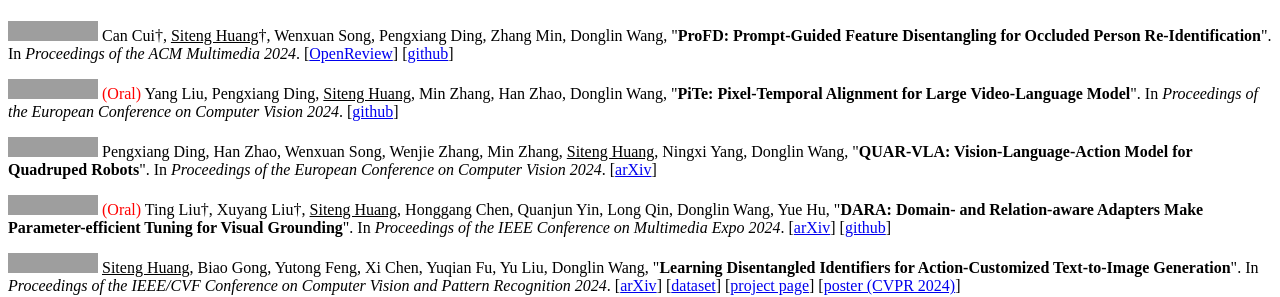
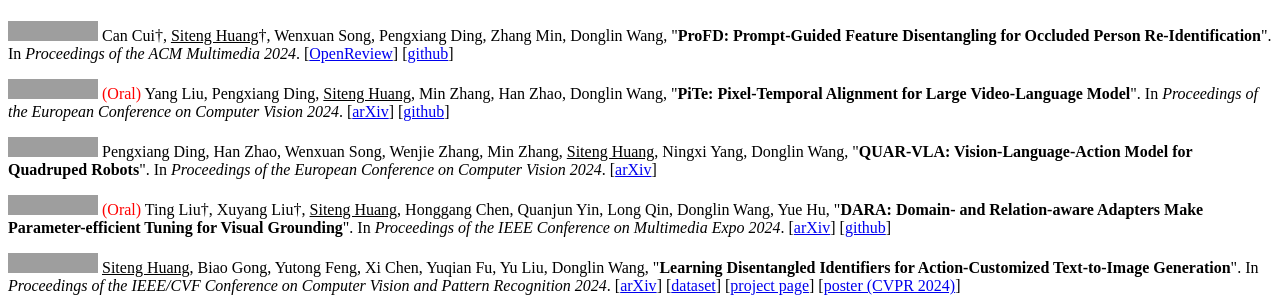
Before and after one commit to bighuang624/bighuang624.github.io, a Jekyll site: the page built from _pages/includes/pub_short.md, in a window 1280 px wide, cut to the strip 600-897 px from the top of the page. Built offline with Jekyll 4.4.1, drawn with Linux system fonts in a browser that asks for light colours; our own code applies the rules of GitHub Pages for plain Markdown files; grey boxes are pictures that could not be loaded.

Commit message:
update PiTe arxiv

```diff
--- a/_pages/includes/pub_short.md
+++ b/_pages/includes/pub_short.md
@@ -6,7 +6,7 @@
 
 <a href="https://openreview.net/forum?id=o2axlPlXYY" target="_blank"><img src="https://img.shields.io/badge/ACMMM-2024-blue?style=flat-square"></a> Can Cui†, <u>Siteng Huang</u>†, Wenxuan Song, Pengxiang Ding, Zhang Min, Donglin Wang, &quot;**ProFD: Prompt-Guided Feature Disentangling for Occluded Person Re-Identification**&quot;. In *Proceedings of the ACM Multimedia 2024*. [[OpenReview](https://openreview.net/forum?id=o2axlPlXYY)] [[github](https://github.com/Cuixxx/ProFD)]
 
-<img src="https://img.shields.io/badge/ECCV-2024-blue?style=flat-square"> <span style="color:red">(Oral)</span> Yang Liu, Pengxiang Ding, <u>Siteng Huang</u>, Min Zhang, Han Zhao, Donglin Wang, &quot;**PiTe: Pixel-Temporal Alignment for Large Video-Language Model**&quot;. In *Proceedings of the European Conference on Computer Vision 2024*. [[github](https://github.com/yliu-cs/PiTe)]
+<img src="https://img.shields.io/badge/ECCV-2024-blue?style=flat-square"> <span style="color:red">(Oral)</span> Yang Liu, Pengxiang Ding, <u>Siteng Huang</u>, Min Zhang, Han Zhao, Donglin Wang, &quot;**PiTe: Pixel-Temporal Alignment for Large Video-Language Model**&quot;. In *Proceedings of the European Conference on Computer Vision 2024*. [[arXiv](http://arxiv.org/abs/2409.07239)] [[github](https://github.com/yliu-cs/PiTe)]
 
 <img src="https://img.shields.io/badge/ECCV-2024-blue?style=flat-square"> Pengxiang Ding, Han Zhao, Wenxuan Song, Wenjie Zhang, Min Zhang, <u>Siteng Huang</u>, Ningxi Yang, Donglin Wang, &quot;**QUAR-VLA: Vision-Language-Action Model for Quadruped Robots**&quot;. In *Proceedings of the European Conference on Computer Vision 2024*. [[arXiv](https://arxiv.org/abs/2312.14457)]
 
```
Also changed, not shown: _pages/includes/news.md (+1 -1 lines).
